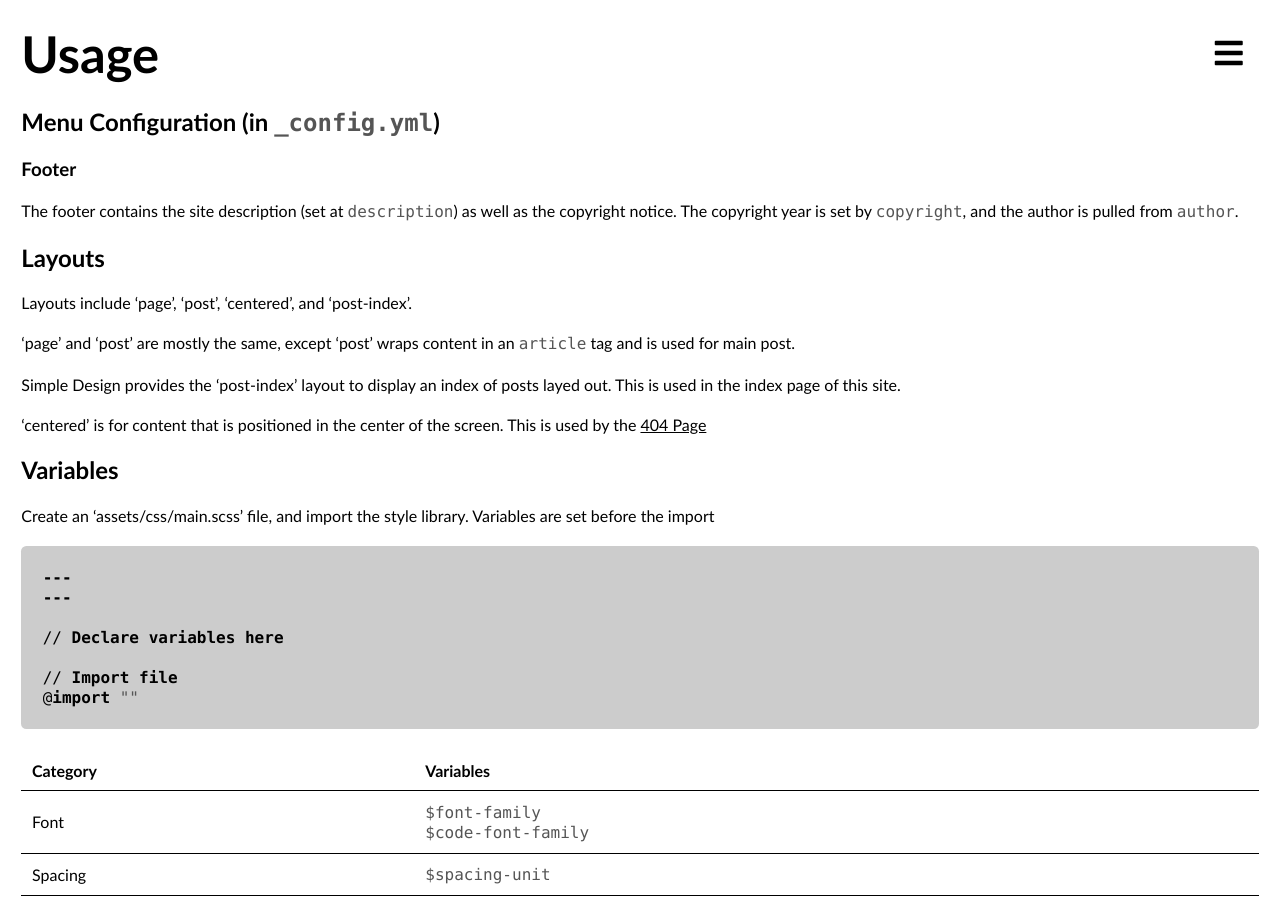
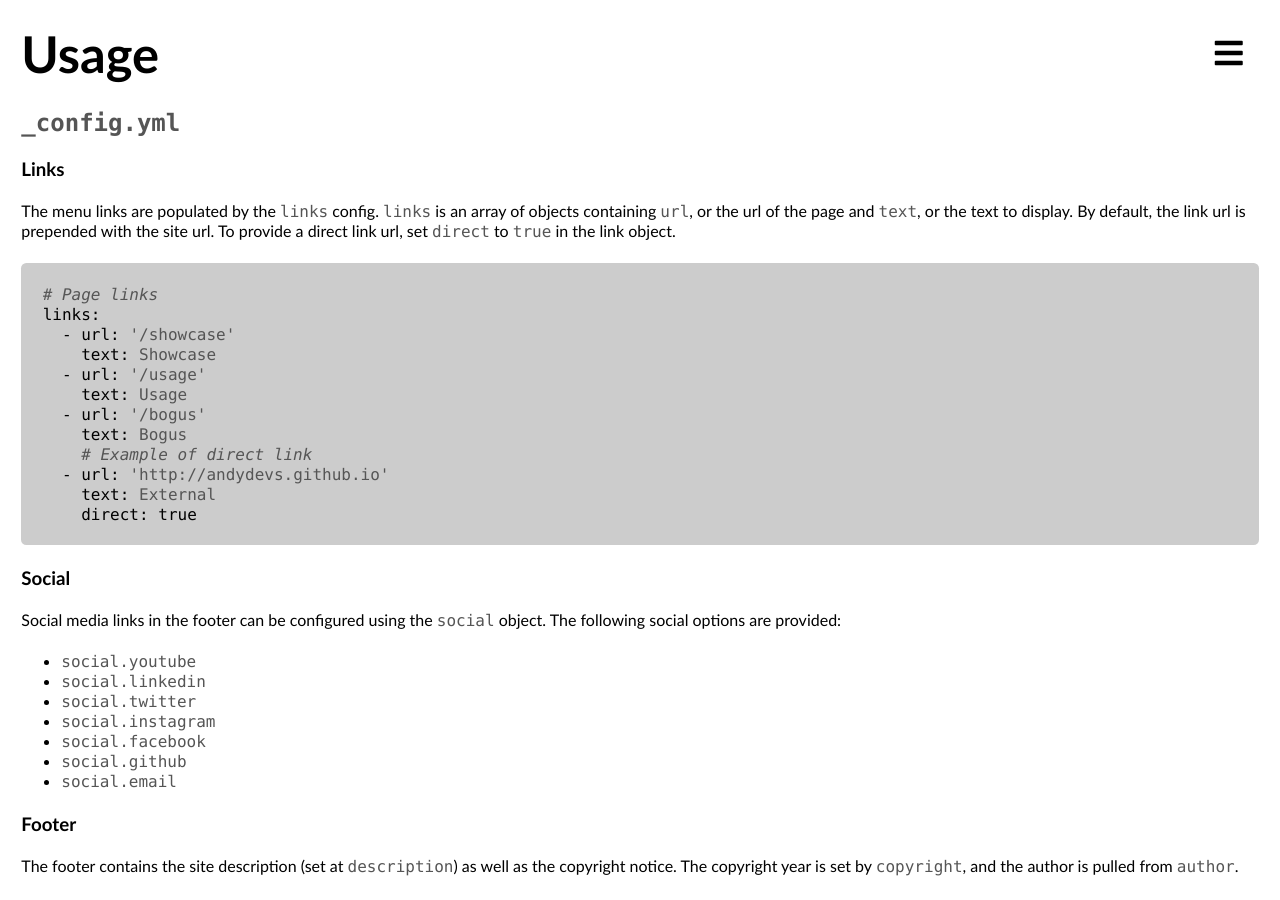
Before and after one commit to andydevs/jekyll-theme-peaceful-gates, a Jekyll site: the page built from usage.md, in a window 1280 px wide and 900 px high. Built offline with Jekyll 4.4.1, drawn with Linux system fonts in a browser that asks for light colours.

Commit message:
Links and social documentation

````diff
--- a/usage.md
+++ b/usage.md
@@ -3,8 +3,39 @@ layout: page
 title: Usage
 ---
 
-Menu Configuration (in `_config.yml`)
+`_config.yml`
 ------------------------------------------------------------------------------------------------------------------------------------
+
+### Links
+
+The menu links are populated by the `links` config. `links` is an array of objects containing `url`, or the url of the page and `text`, or the text to display. By default, the link url is prepended with the site url. To provide a direct link url, set `direct` to `true` in the link object.
+
+```yml
+# Page links
+links:
+  - url: '/showcase'
+    text: Showcase
+  - url: '/usage'
+    text: Usage
+  - url: '/bogus'
+    text: Bogus
+    # Example of direct link
+  - url: 'http://andydevs.github.io'
+    text: External
+    direct: true
+```
+
+### Social
+
+Social media links in the footer can be configured using the `social` object. The following social options are provided:
+
+- `social.youtube`
+- `social.linkedin`
+- `social.twitter`
+- `social.instagram`
+- `social.facebook`
+- `social.github`
+- `social.email`
 
 ### Footer
 
````
Also changed, not shown: TODO.md (+2 -2 lines).
